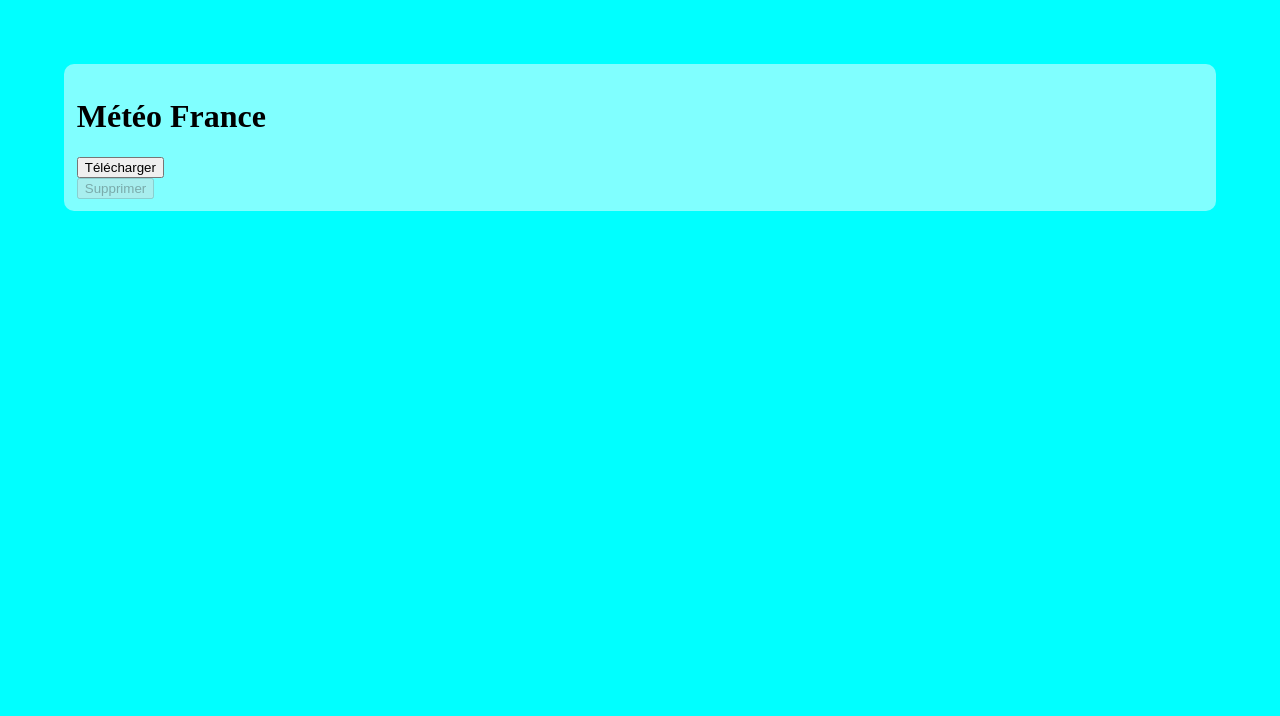
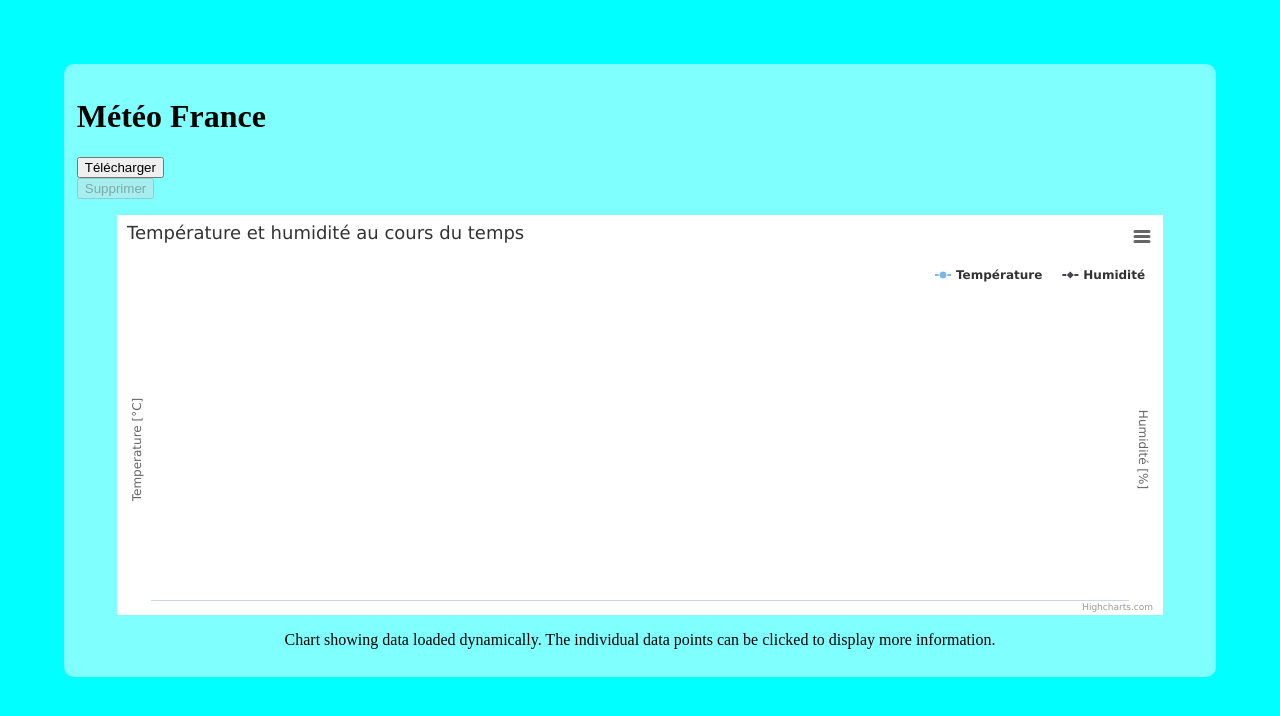
Before and after one commit to VoltXd/rpizw-weather-station, a PHP site: page / in a window 1280 px wide. Shown: the top 716 px of the page. Run offline with PHP 8.4, Linux system fonts and the light colour scheme.

Commit message:
Charts
- Added highcharts to the web page

```diff
--- a/server/css/style.css
+++ b/server/css/style.css
@@ -18,3 +18,44 @@ body
 {
     text-align: left;
 }
+
+.highcharts-figure,
+.highcharts-data-table table {
+    min-width: 360px;
+}
+
+.highcharts-data-table table {
+    font-family: Verdana, sans-serif;
+    border-collapse: collapse;
+    border: 1px solid #ebebeb;
+    margin: 10px auto;
+    text-align: center;
+    width: 100%;
+    max-width: 500px;
+}
+
+.highcharts-data-table caption {
+    padding: 1em 0;
+    font-size: 1.2em;
+    color: #555;
+}
+
+.highcharts-data-table th {
+    font-weight: 600;
+    padding: 0.5em;
+}
+
+.highcharts-data-table td,
+.highcharts-data-table th,
+.highcharts-data-table caption {
+    padding: 0.5em;
+}
+
+.highcharts-data-table thead tr,
+.highcharts-data-table tr:nth-child(even) {
+    background: #f8f8f8;
+}
+
+.highcharts-data-table tr:hover {
+    background: #f1f7ff;
+}
--- a/server/index.php
+++ b/server/index.php
@@ -25,8 +25,22 @@
 					<input id="btnDlt" type="submit" name="buttonDelete" disabled value="Supprimer"/>
 				</form>
             </div>
+            <figure class="highcharts-figure">
+                <div id="container"></div>
+                <p class="highcharts-description">
+                    Chart showing data loaded dynamically. The individual data points can
+                    be clicked to display more information.
+                </p>
+            </figure>
         </div>
 
+
+        <script src="https://code.highcharts.com/highcharts.js"></script>
+        <script src="https://code.highcharts.com/modules/data.js"></script>
+        <script src="https://code.highcharts.com/modules/series-label.js"></script>
+        <script src="https://code.highcharts.com/modules/exporting.js"></script>
+        <script src="https://code.highcharts.com/modules/export-data.js"></script>
+        <script src="https://code.highcharts.com/modules/accessibility.js"></script>
         <script src="js/app.js" type="text/javascript"></script>
     </body>
 </html>
--- a/server/js/app.js
+++ b/server/js/app.js
@@ -2,3 +2,132 @@ function enableDeleteButton()
 {
 	document.getElementById("btnDlt").disabled = false;
 }
+
+// A point click event that uses the Renderer to draw a label next to the point
+// On subsequent clicks, move the existing label instead of creating a new one.
+Highcharts.addEvent(Highcharts.Point, 'click', function () {
+    if (this.series.options.className.indexOf('popup-on-click') !== -1) {
+        const chart = this.series.chart;
+        const date = Highcharts.dateFormat('%A, %b %e, %Y', this.x);
+        const text = `<b>${date}</b><br/>${this.series.name}: ${this.y}`;
+
+        const anchorX = this.plotX + this.series.xAxis.pos;
+        const anchorY = this.plotY + this.series.yAxis.pos;
+        const align = anchorX < chart.chartWidth - 200 ? 'left' : 'right';
+        const x = align === 'left' ? anchorX + 10 : anchorX - 10;
+        const y = anchorY - 30;
+        if (!chart.sticky) {
+            chart.sticky = chart.renderer
+                .label(text, x, y, 'callout',  anchorX, anchorY)
+                .attr({
+                    align,
+                    fill: 'rgba(0, 0, 0, 0.75)',
+                    padding: 10,
+                    zIndex: 7 // Above series, below tooltip
+                })
+                .css({
+                    color: 'white'
+                })
+                .on('click', function () {
+                    chart.sticky = chart.sticky.destroy();
+                })
+                .add();
+        } else {
+            chart.sticky
+                .attr({ align, text })
+                .animate({ anchorX, anchorY, x, y }, { duration: 250 });
+        }
+    }
+});
+
+
+Highcharts.chart('container', {
+
+    chart: {
+        scrollablePlotArea: {
+            minWidth: 700
+        },
+		zoomType:"xy"
+    },
+
+    data: {
+        csvURL: './weather-report.csv',
+        beforeParse: function (csv) {
+            return csv.replace(/\n\n/g, '\n');
+        },
+		startRow: 1,
+		firstRowAsNames: false
+    },
+
+    title: {
+        text: 'Température et humidité au cours du temps',
+        align: 'left'
+    },
+
+    xAxis: {
+        // tickInterval: 7 * 24 * 3600 * 1000, // one week
+        tickInterval: 3 * 60 * 60 * 1000, // three hours
+        tickWidth: 1,
+        gridLineWidth: 1,
+        labels: {
+            align: 'left',
+            x: 3,
+            y: 15
+        }
+    },
+
+    yAxis: [{ // left y axis
+        title: {
+            text: "Temperature [°C]"
+        },
+        labels: {
+            align: 'right',
+            x: -3,
+            y: 16,
+            format: '{value} °C'
+        },
+        showFirstLabel: false
+    }, { // right y axis
+        gridLineWidth: 0,
+        opposite: true,
+        title: {
+            text: "Humidité [%]"
+        },
+        labels: {
+            align: 'left',
+            x: 3,
+            y: 16,
+            format: '{value} %'
+        },
+        showFirstLabel: false
+    }],
+
+    legend: {
+        align: 'right',
+        verticalAlign: 'top',
+        borderWidth: 0
+    },
+
+    tooltip: {
+        shared: true,
+        crosshairs: true
+    },
+
+    plotOptions: {
+        series: {
+            cursor: 'pointer',
+            className: 'popup-on-click',
+            marker: {
+                lineWidth: 1
+            }
+        }
+    },
+
+    series: [{
+        name: 'Température',
+		yAxis: 0
+    }, {
+        name: 'Humidité',
+		yAxis: 1
+    }]
+});
```
Also changed, not shown: README.md.
